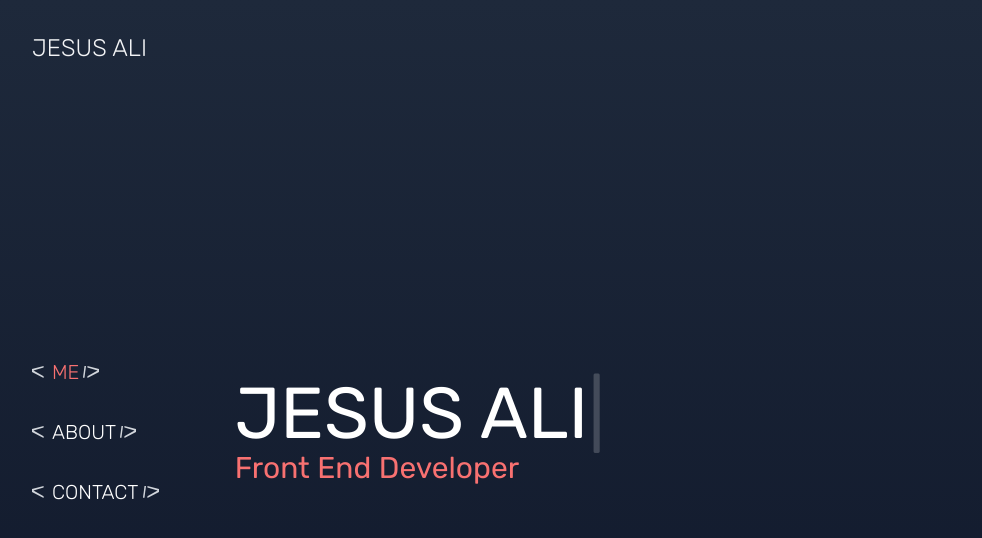
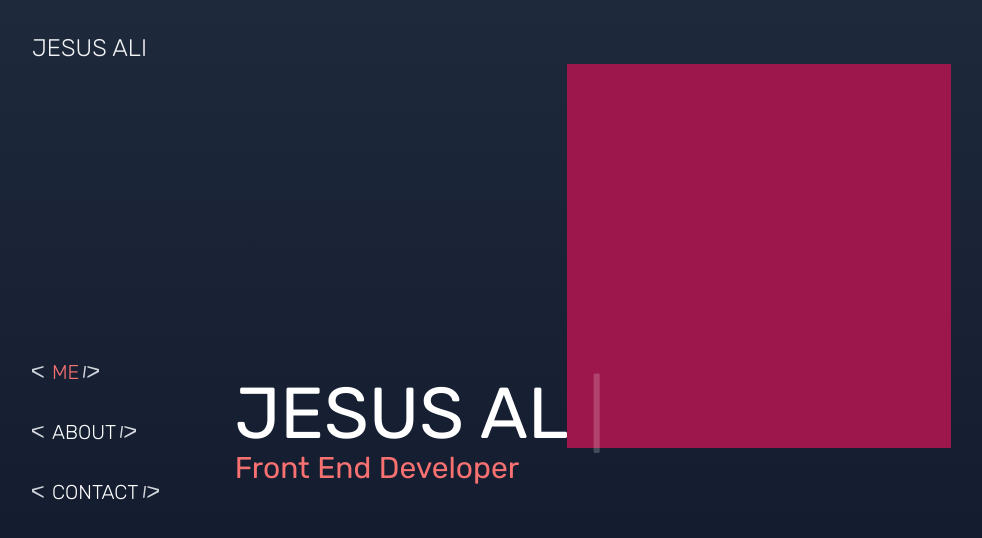
Before and after one commit to Ali-09/ali-001, a Next.js app: page / in a window 1280 px wide. Shown: the top 538 px of the page, without its empty margins (0-982 px from the left). Built offline with nearby package versions, Linux system fonts and the light colour scheme.

Commit message:
validation categories

```diff
--- /dev/null
+++ b/components/sections/me/Devices.js
@@ -0,0 +1,13 @@
+const Devices = () => {
+    return (
+        <div className="w-4/6">
+            <div className="w-full h-full">
+                <div className="bg-pink-800 w-96 h-96">
+
+                </div>
+            </div>
+        </div>
+    )
+}
+
+export default Devices
--- a/components/sections/me/Title.js
+++ b/components/sections/me/Title.js
@@ -31,10 +31,13 @@ const Title = () => {
     },[typeWritten])
 
     return (
+        <div className="self-center w-2/6">
             <div className="flex items-center">
                 <h1 className="text-5xl md:text-7xl whitespace-pre">{sentece}</h1>
                 <p className="text-5xl md:text-7xl animate-fade">|</p>
             </div>
+            <p className="text-3xl text-red-400">Front End Developer</p>
+        </div>
     )
 }
 
--- a/components/sections/me/index.js
+++ b/components/sections/me/index.js
@@ -1,13 +1,11 @@
 import Title from './Title'
-// import Transitions from './Transitions'
+import Devices from './Devices'
 
 const Me = () => {
     return (
         <div className="flex flex-row w-full h-full self-center">
-            <div className="self-center">
-                <Title/>
-                <p className="text-3xl text-red-400">Front End Developer</p>
-            </div>
+            <Title/>
+            <Devices/>
         </div>
     )
 }
```
